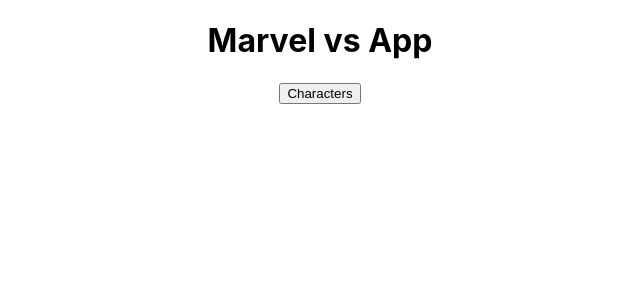
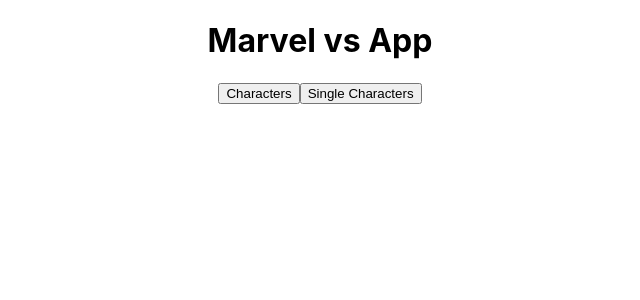
Before and after one commit to mpuchyr/marvel-vs-app, a React (Create React App) app: page / in a window 1280 px wide. Shown: the top 300 px of the page, without its empty margins (320-960 px from the left). Built offline with nearby package versions, Linux system fonts and the light colour scheme; no server answers.

Commit message:
Add function showSingleCharacters to components/Characters.js

```diff
--- a/src/components/Characters.js
+++ b/src/components/Characters.js
@@ -12,6 +12,9 @@
     const [charactersA] = useFetch(randLetterOne)
     const [charactersB] = useFetch(randLetterTwo)
 
+    let charOne = charactersA[Math.floor(Math.random() * charactersA.length)]
+    let charTwo = charactersB[Math.floor(Math.random() * charactersB.length)]
+
     function showCharacters () {
         console.log(charactersA)
         console.log(charactersA.length)
@@ -19,9 +22,15 @@
         console.log(charactersB.length)
     }
 
+    function showSingleCharacters () {
+        console.log(charOne)
+        console.log(charTwo)
+    }
+
     return (
         <div>
             <button onClick={() => showCharacters()}>Characters</button>
+            <button onClick={() => showSingleCharacters()}>Single Characters</button>
         </div>
     )
 }
```
